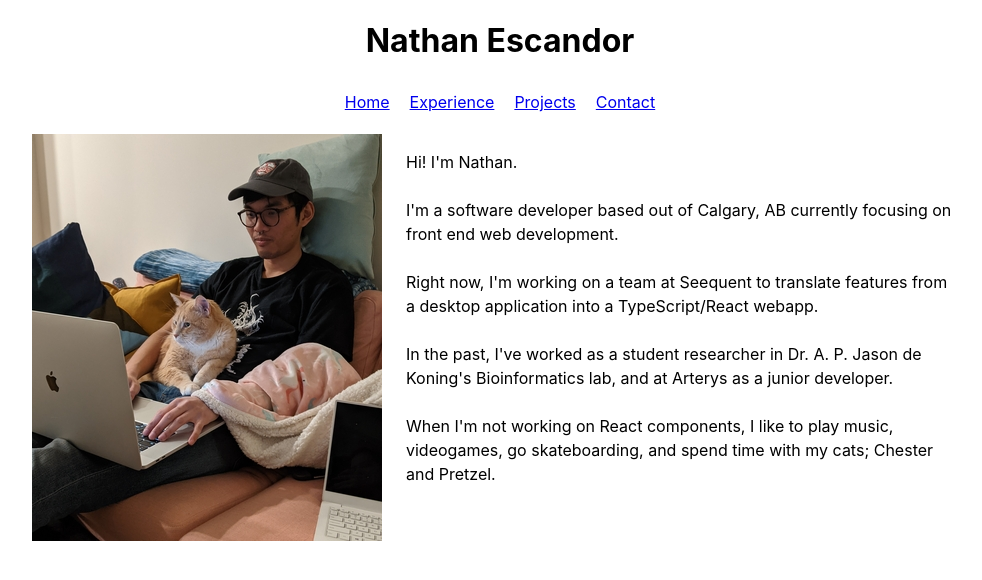
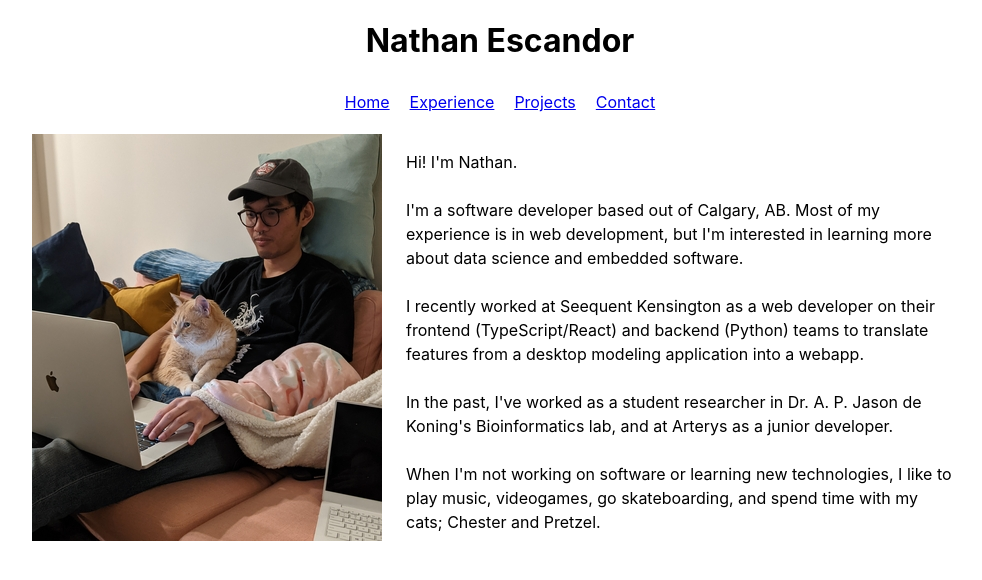
Before and after one commit to NathanEscandor/NathanEscandor.github.io, a React (Create React App) app: page / in a window 1280 px wide. Shown: the top 580 px of the page, without its empty margins (140-1122 px from the left). Built offline with nearby package versions, Linux system fonts and the light colour scheme.

Commit message:
update home page content

```diff
--- a/src/Content/Home.js
+++ b/src/Content/Home.js
@@ -13,10 +13,10 @@ function Home() {
                 <p>
                     Hi! I'm Nathan.<br /><br />
 
-                    I'm a software developer based out of Calgary, AB currently focusing on front end web development.<br /><br />
-                    Right now, I'm working on a team at Seequent to translate features from a desktop application into a TypeScript/React webapp.<br /><br />
+                    I'm a software developer based out of Calgary, AB. Most of my experience is in web development, but I'm interested in learning more about data science and embedded software.<br /><br />
+                    I recently worked at Seequent Kensington as a web developer on their frontend (TypeScript/React) and backend (Python) teams to translate features from a desktop modeling application into a webapp.<br /><br />
                     In the past, I've worked as a student researcher in Dr. A. P. Jason de Koning's Bioinformatics lab, and at Arterys as a junior developer.<br /><br />
-                    When I'm not working on React components, I like to play music, videogames, go skateboarding, and spend time with my cats; Chester and Pretzel.
+                    When I'm not working on software or learning new technologies, I like to play music, videogames, go skateboarding, and spend time with my cats; Chester and Pretzel.
                 </p>
             </Grid>
         </Grid>
```
